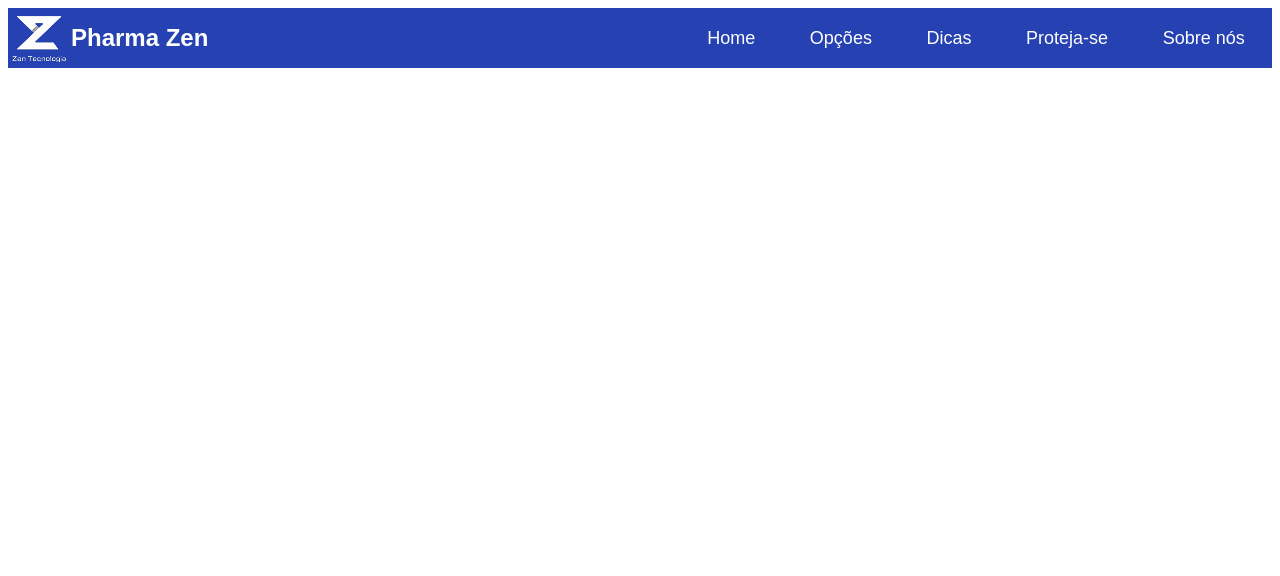
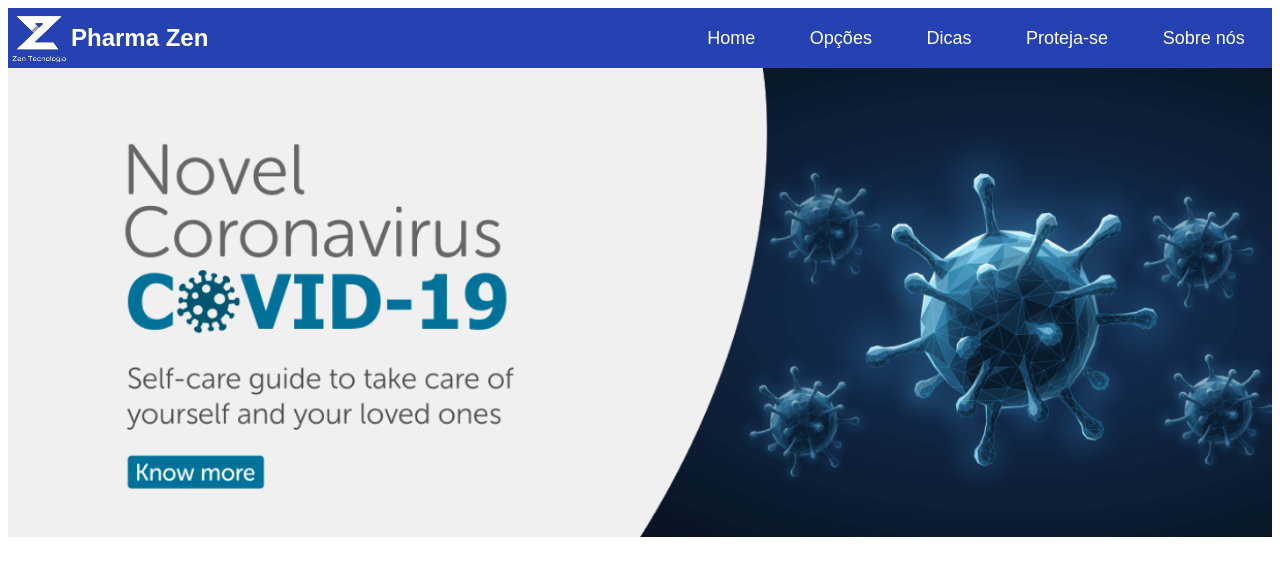
Before and after one commit to Esdrask/pharma-zen, a plain HTML site: page index.html in a window 1280 px wide. Drawn offline with Linux system fonts and the light colour scheme.

Commit message:
Configuração Hero

```diff
--- a/index.html
+++ b/index.html
@@ -14,17 +14,17 @@
             <h1 class="text-logo">Pharma Zen</h1>
         </div>
         <nav class="navbar">
-        <ol>
+            <ol>
             <li>Home</li>
             <li>Opções</li>
             <li>Dicas</li>
             <li>Proteja-se</li>
             <li>Sobre nós</li>
-        </ol>
-    </nav>
-
-
-    </header>
-
+            </ol>
+        </nav>
+   </header>
+   <div class="hero">
+        <img src="assets/images/Hero.png">
+    </div>
 </body>
 </html>
--- a/style.css
+++ b/style.css
@@ -51,3 +51,8 @@ nav.navbar ol{
     font-weight: 700px;
     color:  #fff
 }
+
+/*##### Hero #####*/
+div.hero img{
+    width: 100%
+}
```
